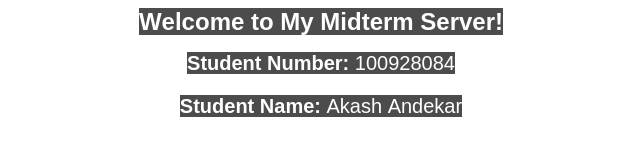
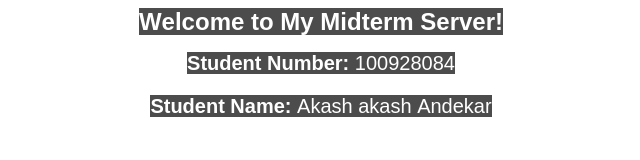
Before and after one commit to akash485/midtermakash, a plain HTML site: page index.html in a window 1280 px wide. Shown: the whole page, without its empty margins (319-959 px from the left). Drawn offline with Linux system fonts and the light colour scheme.

Commit message:
Update and rename index1.html to index.html

```diff
--- a/index1.html
+++ b/index.html
@@ -14,6 +14,6 @@
 <body>
 <h1 style="margin: 0.0px 0.0px 16.1px 0.0px; text-align: center; font: 24.0px Arial; color: #ffffff; -webkit-text-stroke: #ffffff"><span class="s1"><b>Welcome to My Midterm Server!</b></span></h1>
 <p class="p2"><span class="s1"><b>Student Number:</b> 100928084</span></p>
-<p class="p2"><span class="s1"><b>Student Name:</b> Akash Andekar</span></p>
+<p class="p2"><span class="s1"><b>Student Name:</b> Akash  akash Andekar</span></p>
 </body>
 </html>
```
